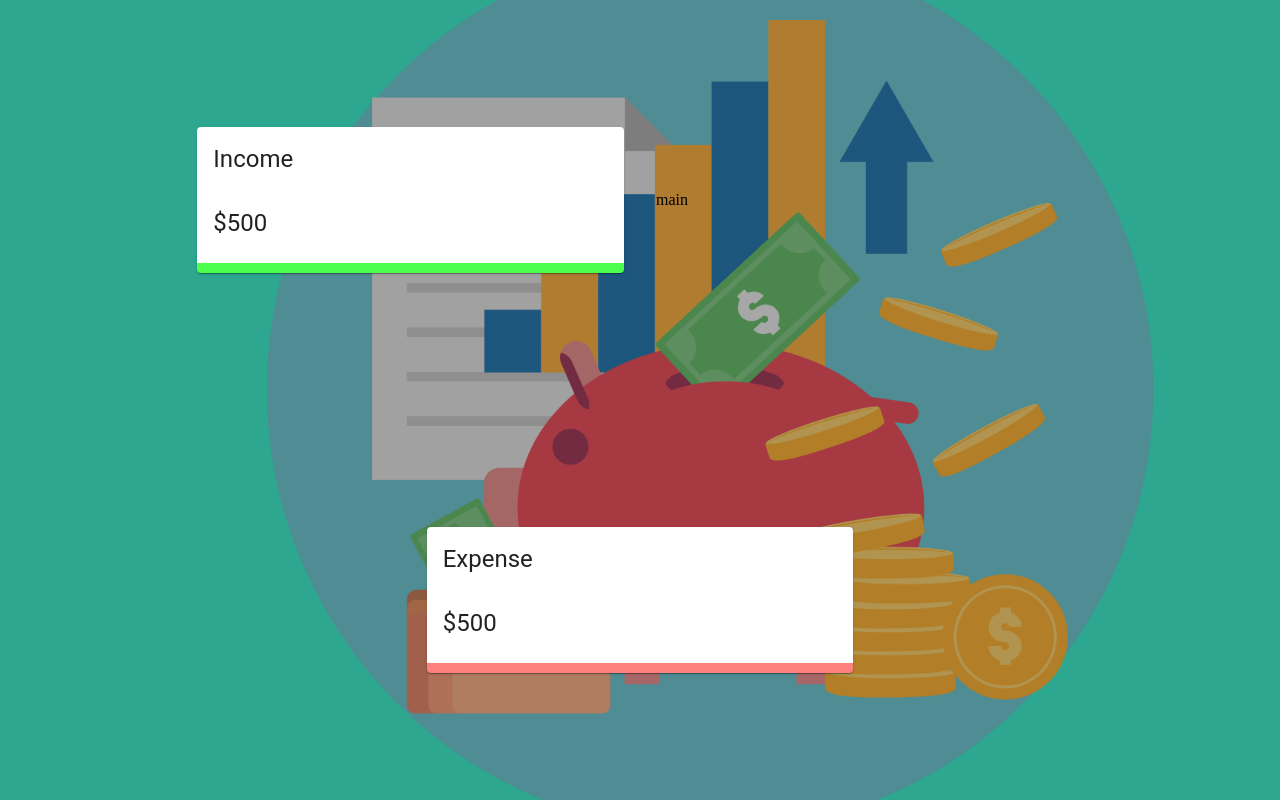
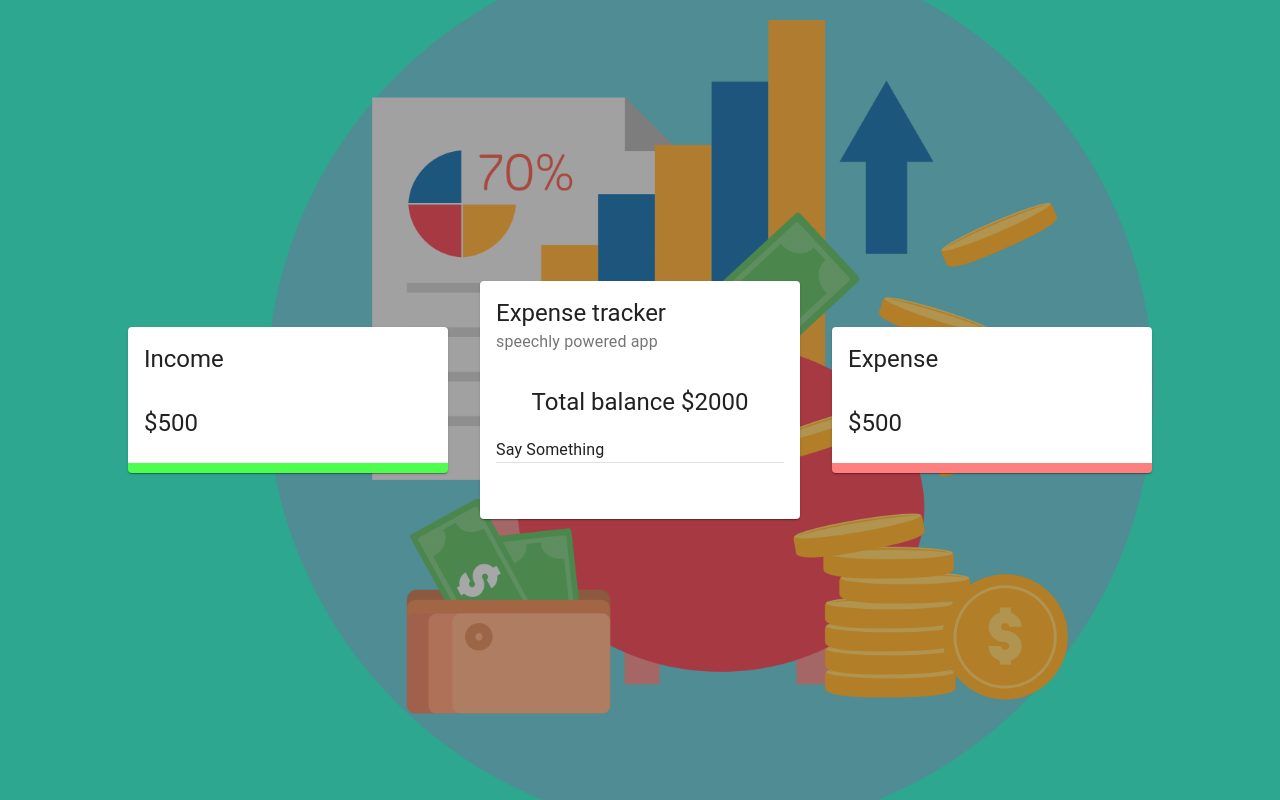
Before and after one commit to SammedSankonatti/expense-tracker, a React (Create React App) app: page / in a window 1280 px wide. Built offline with nearby package versions, Linux system fonts and the light colour scheme.

Commit message:
done with cards implementation

```diff
--- a/src/App.js
+++ b/src/App.js
@@ -3,19 +3,20 @@
 import Details from './components/Details/Details'
 
 import useStyles from './styles';
+import Main from './components/Main/Main';
 
 function App() {
   const classes = useStyles();
   return (
     <div >
         <Grid className={classes.grid} container spacing={0} alignItems="center" justify="center" style={{height:'100vh'}} >
-            <Grid item xs={12} sm={4}>
+            <Grid item xs={12} sm={3}>
                 <Details title="Income" />
             </Grid>
-            <Grid item xs={12} sm={4}>
-                main
+            <Grid item xs={12} sm={3}>
+                <Main />
             </Grid>
-            <Grid item xs={12} sm={4}>
+            <Grid item xs={12} sm={3}>
                 <Details title="Expense" />
             </Grid>
         </Grid>
--- /dev/null
+++ b/src/components/Main/Main.jsx
@@ -0,0 +1,30 @@
+import React from 'react';
+import {Card, CardHeader, CardContent, Typography, Grid, Divider } from '@material-ui/core';
+
+import useStyles from './styles';
+
+const Main = () => {
+    const classes= useStyles();
+    return (
+        <Card className={classes.root} >
+            <CardHeader title="Expense tracker" subheader="speechly powered app" />
+            <CardContent>
+                <Typography  align="center" variant="h5"  >Total balance $2000</Typography>
+                <Typography variant="subtitle1" style={{lineHeight:'1.5em', marginTop:'20px'}} >
+                    Say Something
+                 </Typography>
+                 <Divider />
+                 {/* <Form></Form> */}
+            </CardContent>
+            <CardContent className={classes.CardContent} >
+                <Grid container spacing={2} >
+                    <Grid item xs={12} >
+                        {/* <List /> */}
+                    </Grid>
+                </Grid>
+            </CardContent>
+        </Card>
+    )
+}
+
+export default Main
--- /dev/null
+++ b/src/components/Main/styles.js
@@ -0,0 +1,24 @@
+import { makeStyles } from '@material-ui/core/styles';
+
+export default makeStyles((theme) => ({
+  media: {
+    height: 0,
+    paddingTop: '56.25%', // 16:9
+  },
+  expand: {
+    transform: 'rotate(0deg)',
+    marginLeft: 'auto',
+    transition: theme.transitions.create('transform', {
+      duration: theme.transitions.duration.shortest,
+    }),
+  },
+  expandOpen: {
+    transform: 'rotate(180deg)',
+  },
+  cartContent: {
+    paddingTop: 0,
+  },
+  divider: {
+    margin: '20px 0',
+  },
+}));
```
Also changed, not shown: 1 other file (tests, documents, lock files or other folders).
